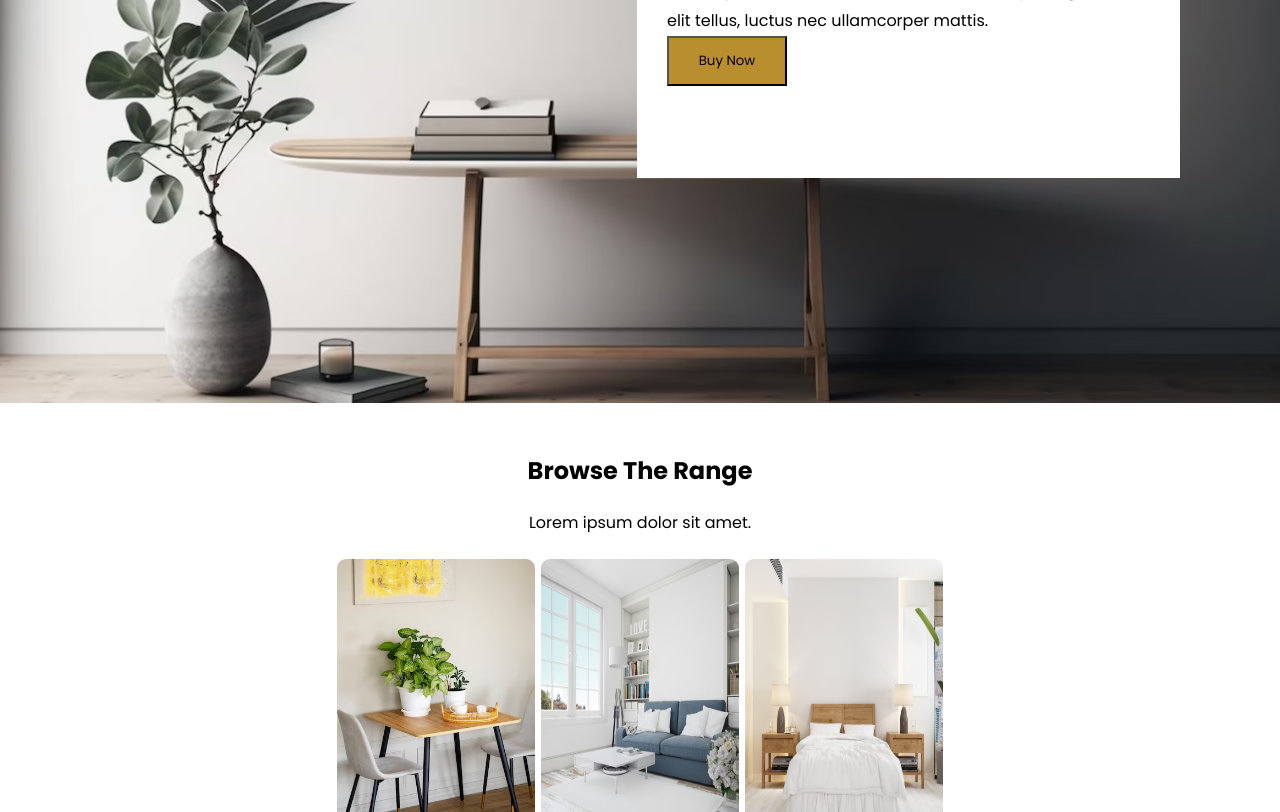
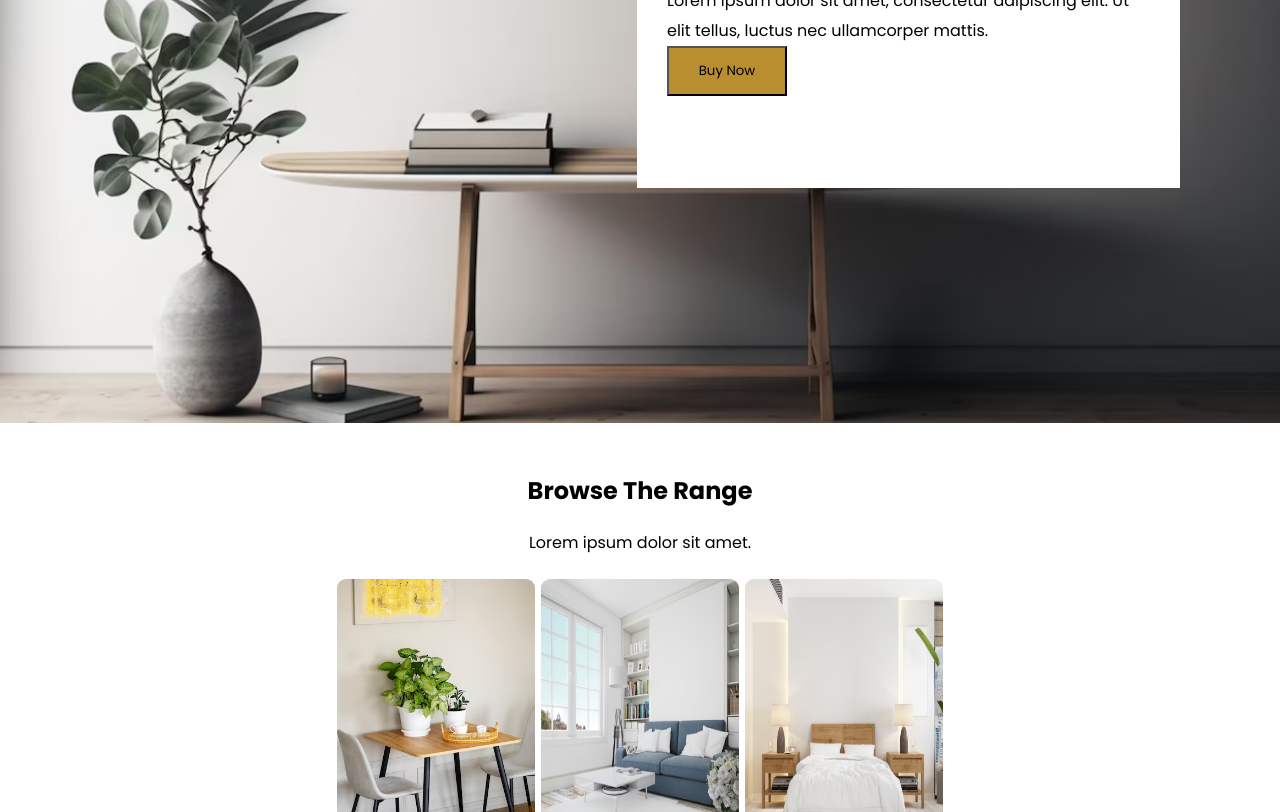
Before and after one commit to Gabgab101898/Quality-test, a plain HTML site: page index.html in a window 1280 px wide. Shown: the part 397-1209 px from the top of the page. Drawn offline with Linux system fonts and the light colour scheme.

Commit message:
Update home.css

```diff
--- a/home.css
+++ b/home.css
@@ -106,7 +106,7 @@ main{
     background-position: center;
     background-size: cover;
     width: 100%;
-    height: 800px;
+    height: 820px;
     margin-right: 100px;
     padding-right: 100px;
 
```
